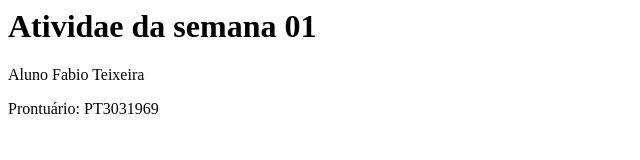
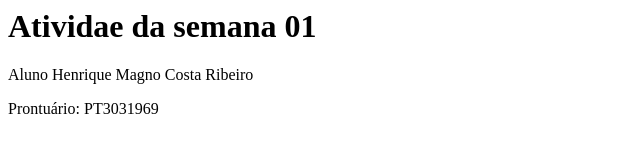
Before and after one commit to Magnohq/ptbdwc_3031969_AC01, a plain HTML site: page index.html in a window 1280 px wide. Shown: the whole page, without its empty margins (0-640 px from the left). Drawn offline with Linux system fonts and the light colour scheme.

Commit message:
Update index.html

```diff
--- a/index.html
+++ b/index.html
@@ -8,7 +8,7 @@
 
   <body>
     <h1>Atividae da semana 01</h1>
-    <p>Aluno Fabio Teixeira</p>
+    <p>Aluno Henrique Magno Costa Ribeiro</p>
     <p>Prontuário: PT3031969</p>
   </body>
 </html>
```
